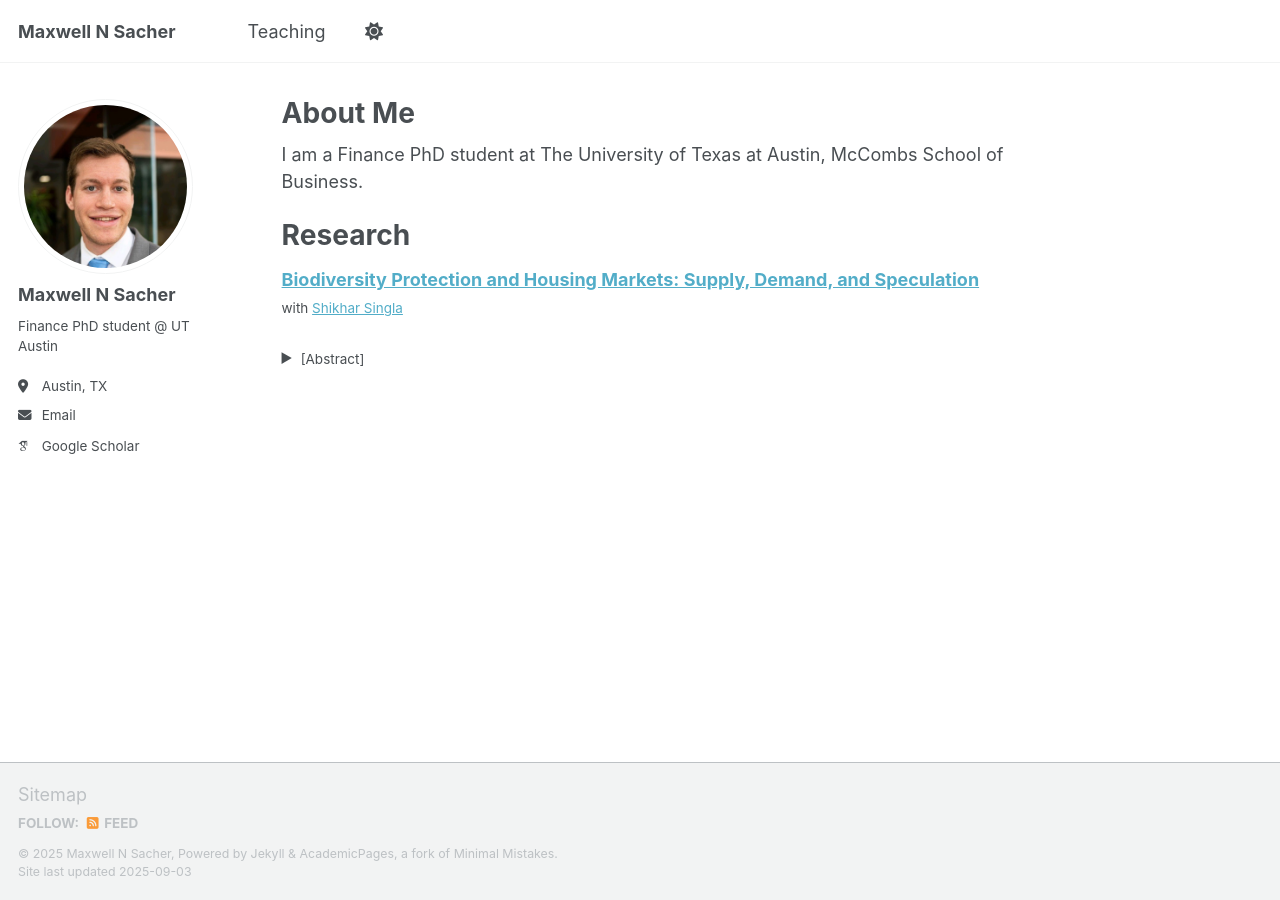
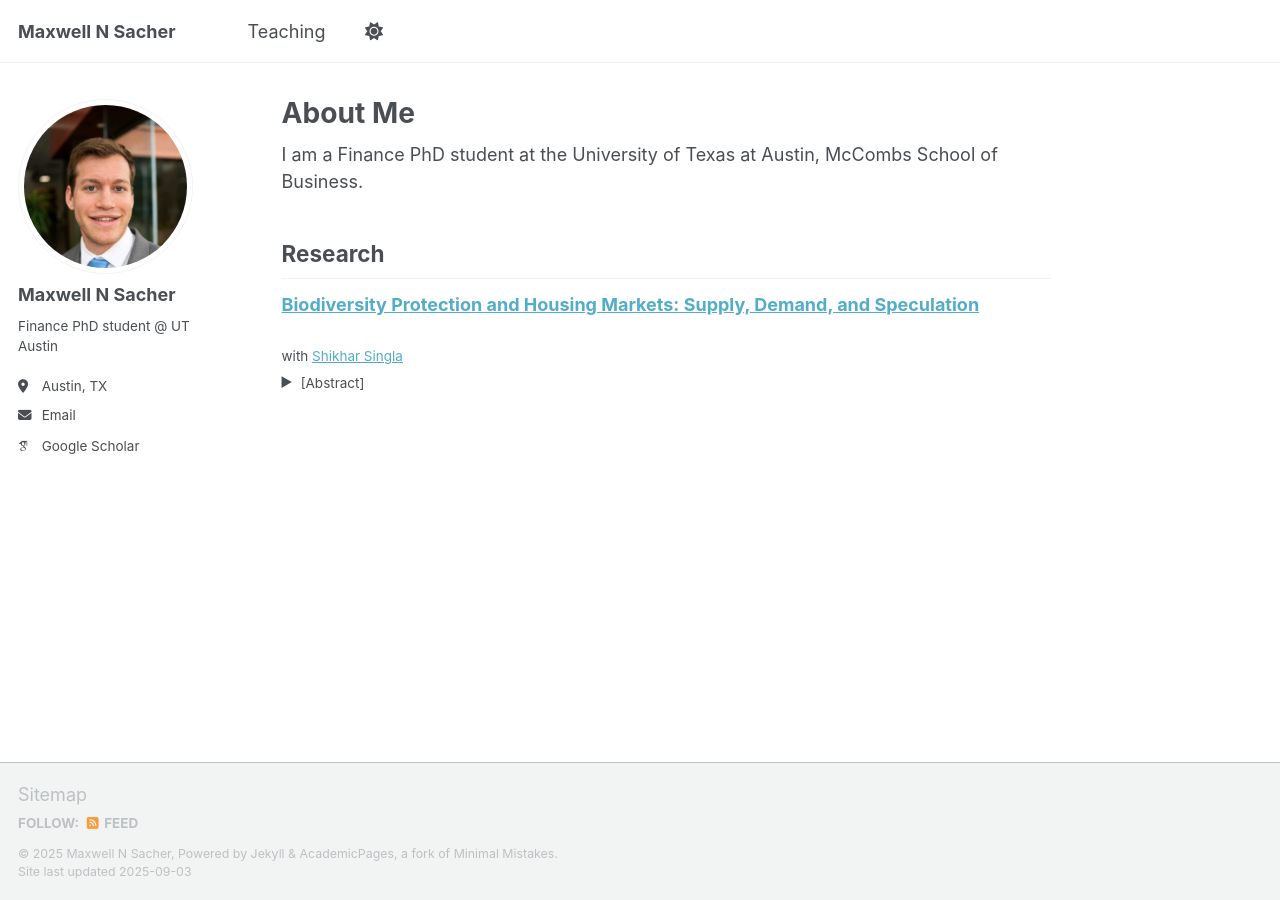
Before and after one commit to maxsacher/maxsacher.github.io, a Jekyll site: the page built from _pages/about.md, in a window 1280 px wide. Built offline with Jekyll 4.4.1, drawn with Linux system fonts in a browser that asks for light colours; some web fonts are replaced; a script that is not in the unit is left out.

Commit message:
Revise About Me section and research formatting

```diff
--- a/_pages/about.md
+++ b/_pages/about.md
@@ -7,24 +7,40 @@ redirect_from:
   - /about.html
 ---
 
-I am a Finance PhD student at The University of Texas at Austin, McCombs School of Business.
 
 
-Research
-======
-**[Biodiversity Protection and Housing Markets: Supply, Demand, and Speculation](https://papers.ssrn.com/sol3/papers.cfm?abstract_id=5241282)** \
-<small>with [Shikhar Singla](https://shikharsingla.com/)</small>
-<details>
-  <summary><small>[Abstract]</small></summary>
-  <small>
-  We construct a county-level measure of exposure to potential conservation efforts using
-  machine learning–based habitat suitability models. Exploiting the 30-by-30 initiative as a
-  plausibly exogenous shock, we find that a one standard deviation increase in regulatory risk
-  raises house prices by 0.6%. Effects are weaker in counties reliant on nature-based industries
-  but stronger in land-abundant counties where supply is more elastic and demand for nature
-  amenities is high. We find evidence that the price increase is magnified by speculation. Our
-  results suggest that while conservation efforts satisfy demand for nature, they also pose
-  trade-offs for local economic growth and housing affordability, with speculation amplifying
-  these effects.
-  </small>
-</details>
+I am a Finance PhD student at the University of Texas at Austin, McCombs School of Business.
+
+## Research
+
+**[Biodiversity Protection and Housing Markets: Supply, Demand, and Speculation](https://papers.ssrn.com/sol3/papers.cfm?abstract_id=5241282)**
+<div class="paper-meta">
+  <small>with <a href="https://shikharsingla.com/">Shikhar Singla</a></small>
+  <details>
+    <summary><small>[Abstract]</small></summary>
+    <div class="abstract"><small>
+      We construct a county-level measure of exposure to potential conservation efforts using
+      machine learning–based habitat suitability models. Exploiting the 30-by-30 initiative as a
+      plausibly exogenous shock, we find that a one standard deviation increase in regulatory risk
+      raises house prices by 0.6%. Effects are weaker in counties reliant on nature-based industries
+      but stronger in land-abundant counties where supply is more elastic and demand for nature
+      amenities is high. We find evidence that the price increase is magnified by speculation. Our
+      results suggest that while conservation efforts satisfy demand for nature, they also pose
+      trade-offs for local economic growth and housing affordability, with speculation amplifying
+      these effects.
+    </small></div>
+  </details>
+</div>
+
+<!-- Template for additional papers (duplicate and edit):
+**[Paper Title](LINK)**
+<div class="paper-meta">
+  <small>with <a href="COAUTHOR_LINK">Coauthor Name</a></small>
+  <details>
+    <summary><small>[Abstract]</small></summary>
+    <div class="abstract"><small>
+      Abstract text goes here…
+    </small></div>
+  </details>
+</div>
+-->
```
